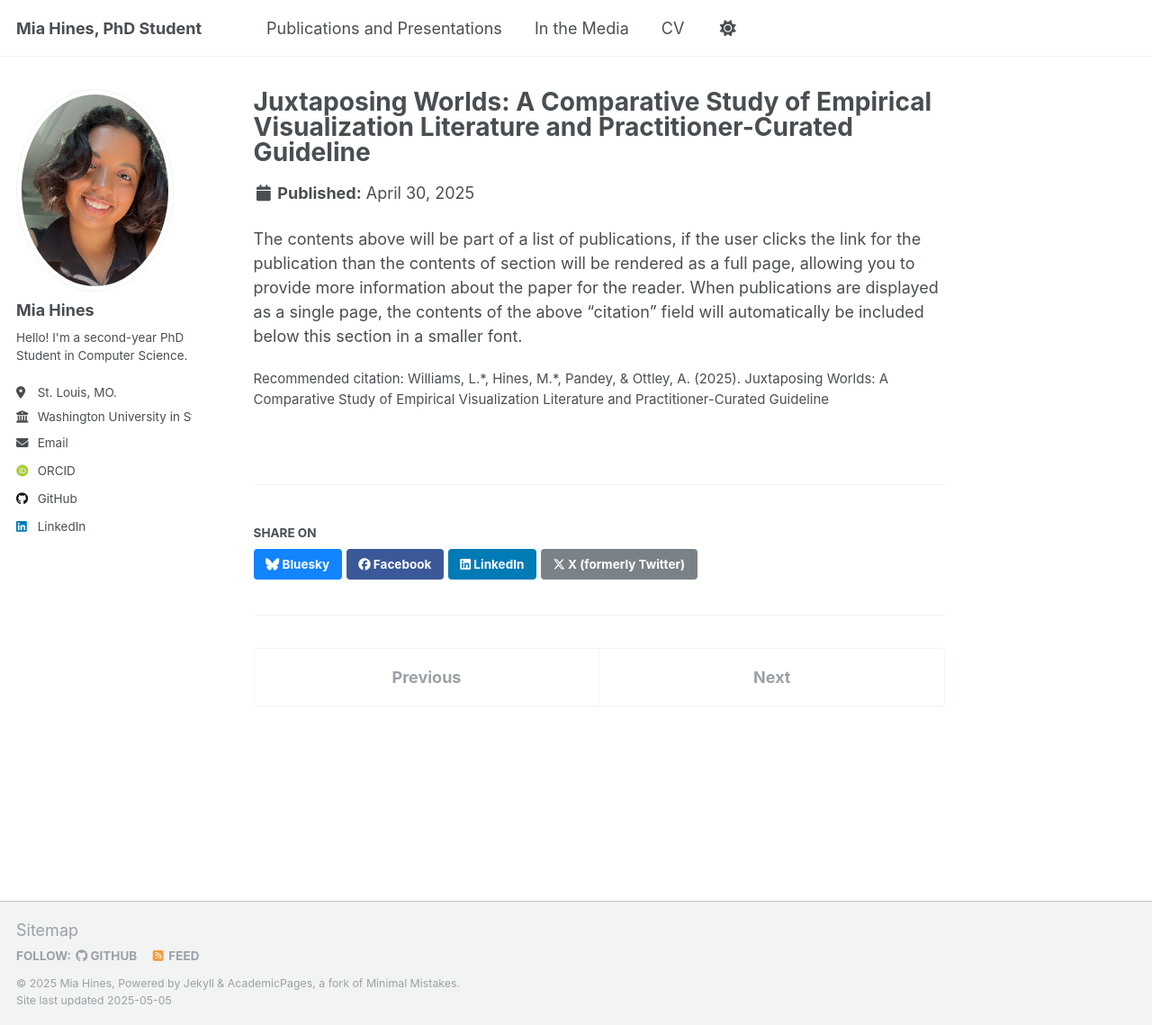
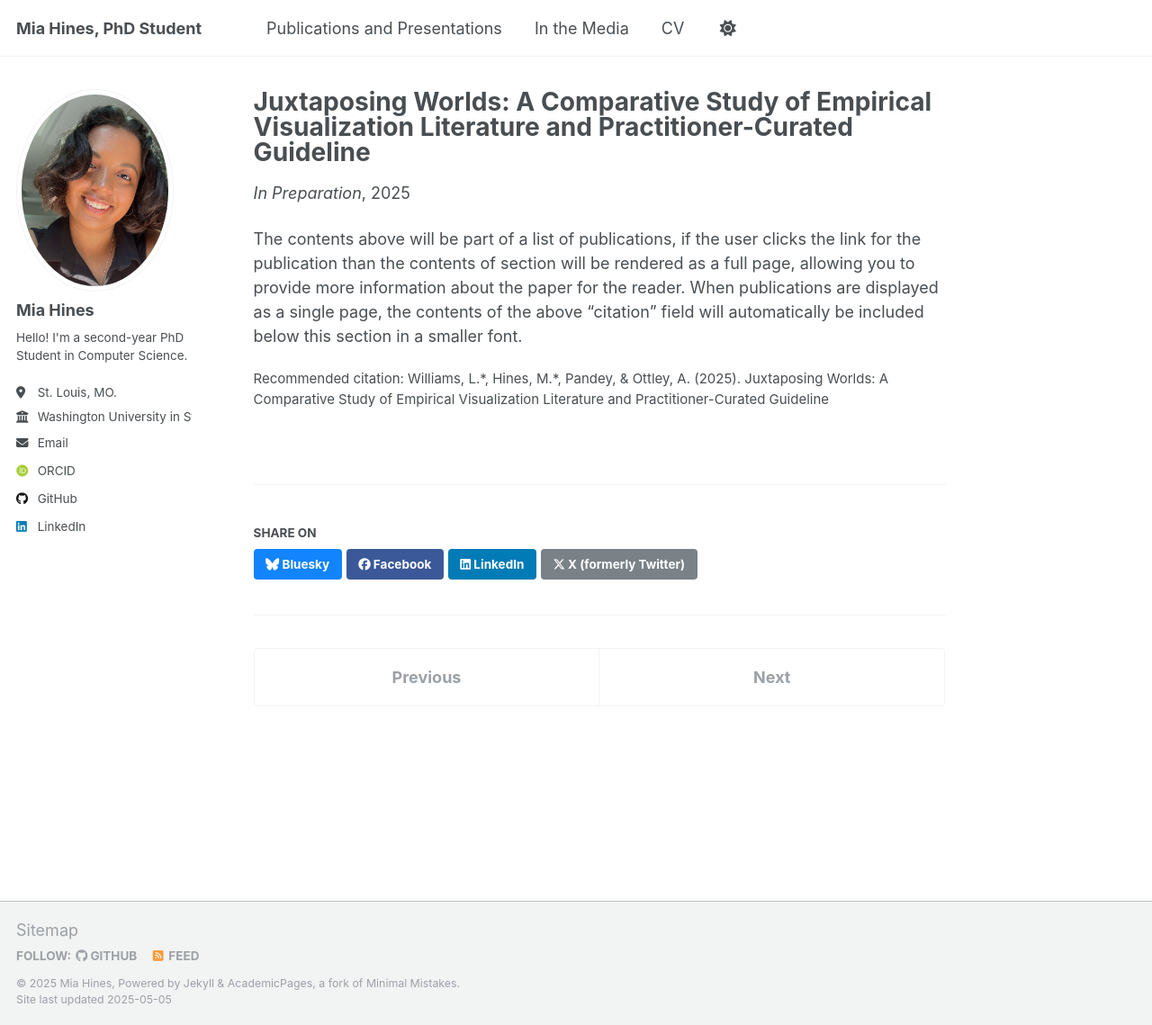
Before and after one commit to MiaHines/miahines.github.io, a Jekyll site: the page built from _publications/williams-et-al.md, in a window 1280 px wide and 1139 px high. Shown: the whole window at 90% size. Built offline with Jekyll 4.4.1, drawn with Linux system fonts in a browser that asks for light colours; some web fonts are replaced.

Commit message:
more publication section updates

```diff
--- a/_publications/williams-et-al.md
+++ b/_publications/williams-et-al.md
@@ -3,9 +3,9 @@ title: "Juxtaposing Worlds: A Comparative Study of Empirical Visualization Liter
 collection: publications
 category: conferences
 permalink: #
-excerpt: '[In Preparation] This paper examines the empirical foundations of widely adopted visualization guidelines by juxtaposing academic literature with practitioner-oriented style guides. We began by identifying a set of widely cited guidelines, drawn from publicly available style guides and design manuals. We then conducted a structured review of empirical studies, categorizing each study according to whether it provided direct, partial, or conflicting evidence for a given guideline. Our analysis reveals which guidelines are supported by evidence, which lack validation, and which show mixed or context-dependent results, and highlights the need for more critical reflection on how design advice is communicated and applied. We conclude by discussing challenges in aligning research and practice and advocate for stronger collaborations between researchers and practitioners to develop harmonized, evidence-informed visualization standards.'
+excerpt: 'This paper examines the empirical foundations of widely adopted visualization guidelines by juxtaposing academic literature with practitioner-oriented style guides. We began by identifying a set of widely cited guidelines, drawn from publicly available style guides and design manuals. We then conducted a structured review of empirical studies, categorizing each study according to whether it provided direct, partial, or conflicting evidence for a given guideline. Our analysis reveals which guidelines are supported by evidence, which lack validation, and which show mixed or context-dependent results, and highlights the need for more critical reflection on how design advice is communicated and applied. We conclude by discussing challenges in aligning research and practice and advocate for stronger collaborations between researchers and practitioners to develop harmonized, evidence-informed visualization standards.'
 date: 2025-04-30
-venue: #
+venue: 'In Preparation'
 slidesurl: #
 paperurl: #
 bibtexurl: #
```
